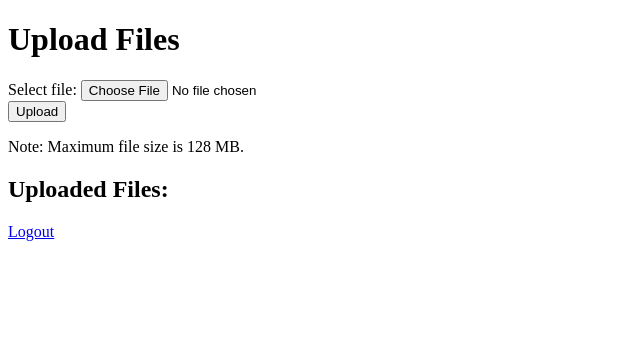
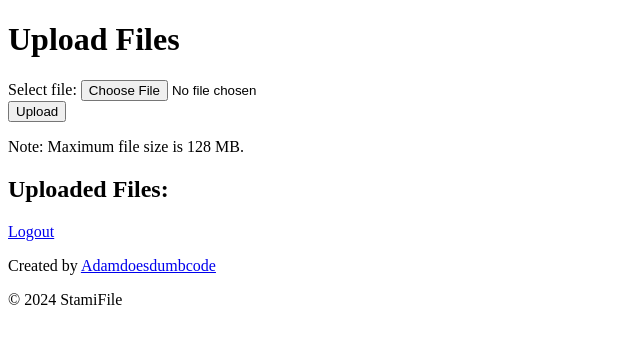
Before and after one commit to Adamdoesdumbcode/fileshare, a Flask app: template templates/upload.html in a window 1280 px wide. Shown: the top 344 px of the page, without its empty margins (0-640 px from the left). Run offline with Flask 3, Linux system fonts and the light colour scheme; the template is opened without the code that fills it, so the values that code supplies are empty.

Commit message:
Update upload.html

```diff
--- a/templates/upload.html
+++ b/templates/upload.html
@@ -22,5 +22,10 @@
         {% endfor %}
     </ul>
     <a href="/logout">Logout</a>
+
+    <footer>
+        <p>Created by <a href="https://github.com/Adamdoesdumbcode" target="_blank">Adamdoesdumbcode</a></p>
+        <p>&copy; 2024 StamiFile</p>
+    </footer>
 </body>
 </html>
```
